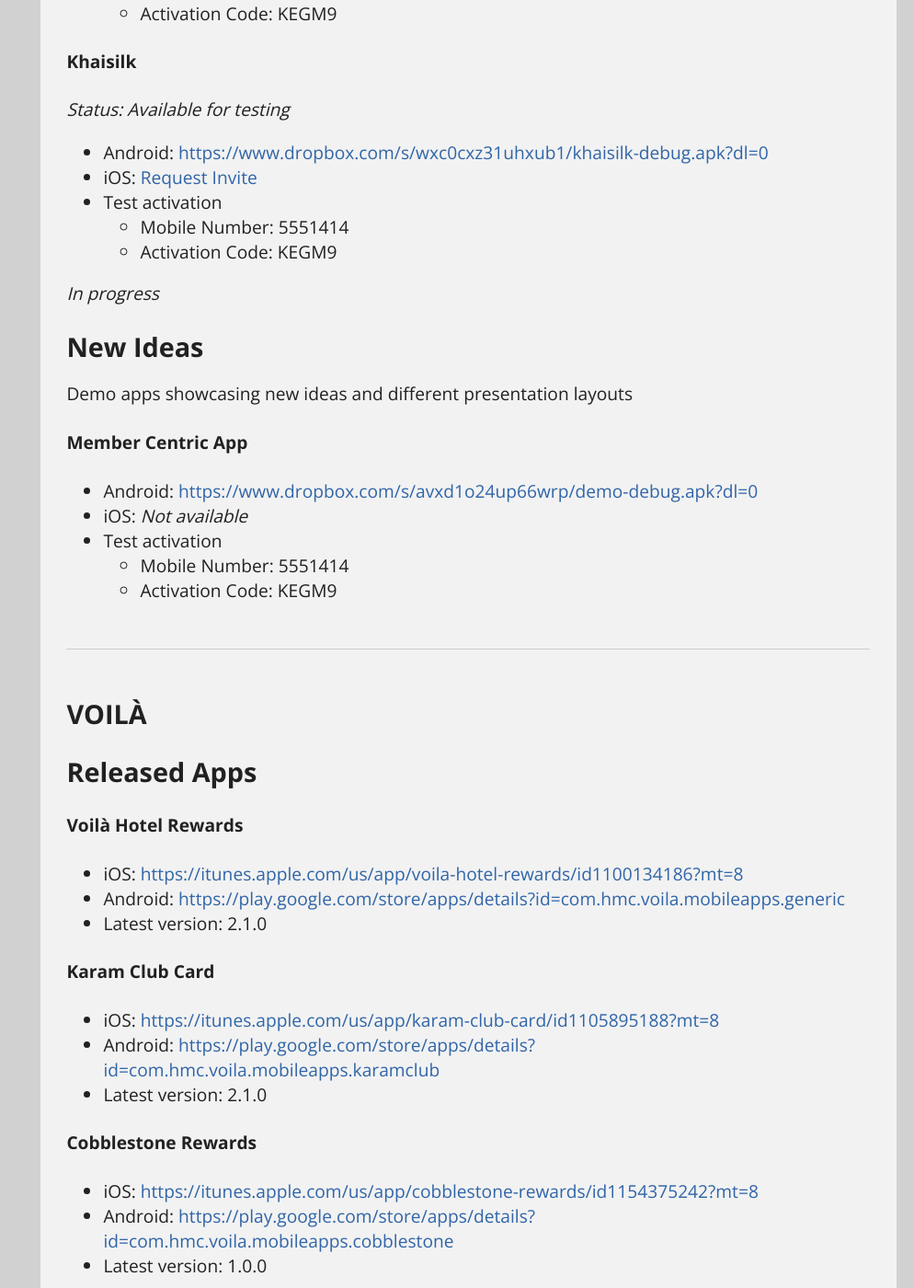
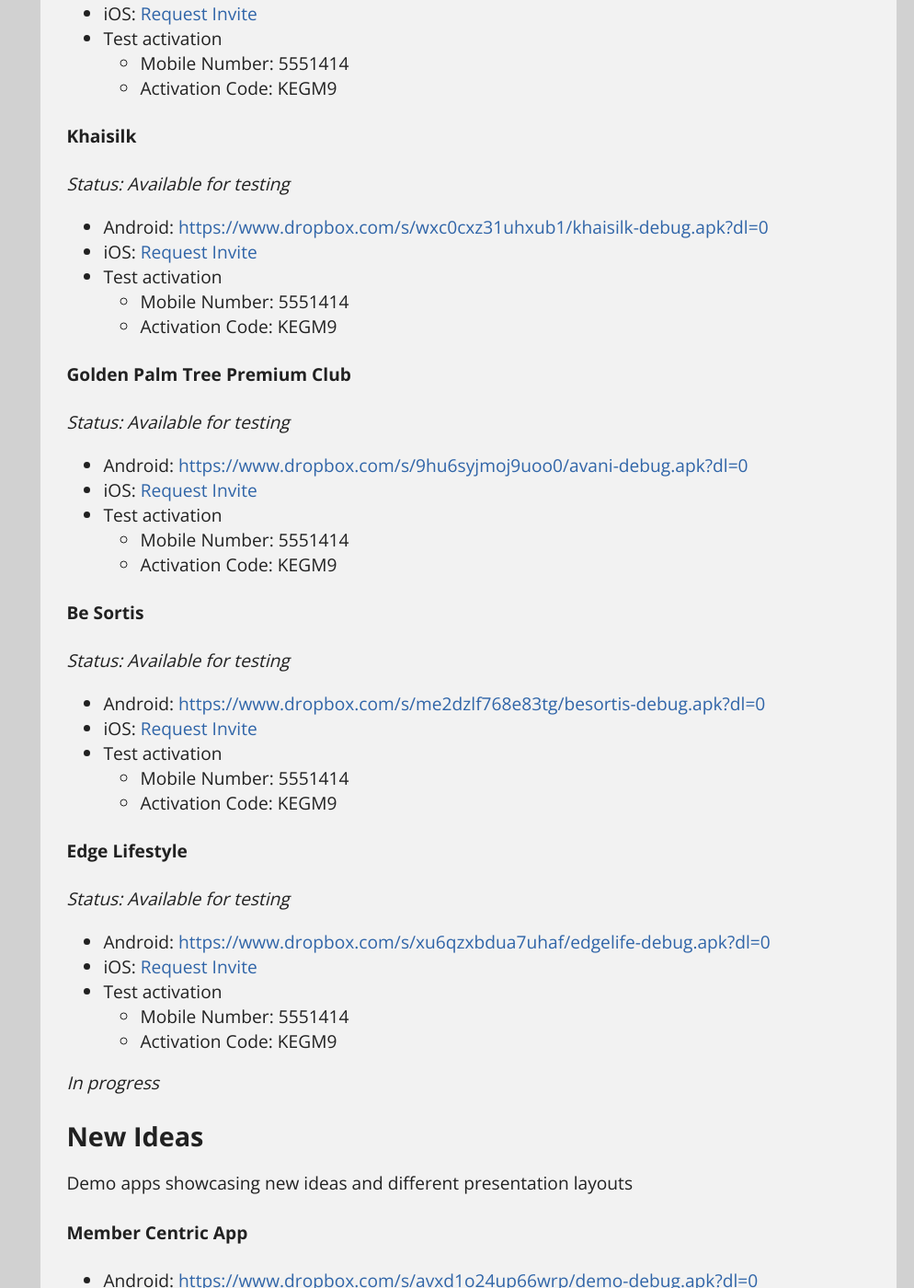
Before and after one commit to hmccode/hmccode.github.io, a Jekyll site: the page built from _posts/2016-07-23-mobile-apps.md, in a window 1280 px wide and 1400 px high, scrolled down 3455 px. Shown: the whole window at 92% size, without its empty margins (286-1280 px from the left). Built offline with Jekyll 4.4.1, drawn with Linux system fonts in a browser that asks for light colours; nearby versions of some CDN libraries; a script that is not in the unit is left out; some of the changed text lies outside the part shown.

Commit message:
Added Avani, Be Sortis, Edge Lifestyle

```diff
--- a/_posts/2016-07-23-mobile-apps.md
+++ b/_posts/2016-07-23-mobile-apps.md
@@ -27,6 +27,9 @@ A list of all Mobile Apps in stores and currently under development. The apps li
     - [One Farrer](#one-farrer)
     - [Oro Verde No Login](#oro-verde-no-login)
     - [Khaisilk](#khaisilk)
+    - [Golden Palm Tree Premium Club](#golden-palm-tree-premium-club)
+    - [Be Sortis](#be-sortis)
+    - [Edge Lifestyle](#edge-lifestyle)
   - [New Ideas](#new-ideas)
     - [Member Centric App](#member-centric-app)
 
@@ -142,6 +145,39 @@ _Status: Available for testing_
   - Activation Code: KEGM9
 
 
+#### Golden Palm Tree Premium Club
+
+_Status: Available for testing_
+
+* Android: <https://www.dropbox.com/s/9hu6syjmoj9uoo0/avani-debug.apk?dl=0>
+* iOS: [Request Invite](mailto:ios@clubhotel.com?subject=Invitation for Avani&body=Please send an invite @)
+* Test activation
+  - Mobile Number: 5551414
+  - Activation Code: KEGM9
+
+
+#### Be Sortis
+
+_Status: Available for testing_
+
+* Android: <https://www.dropbox.com/s/me2dzlf768e83tg/besortis-debug.apk?dl=0>
+* iOS: [Request Invite](mailto:ios@clubhotel.com?subject=Invitation for Be Sortis&body=Please send an invite @)
+* Test activation
+  - Mobile Number: 5551414
+  - Activation Code: KEGM9
+
+
+#### Edge Lifestyle
+
+_Status: Available for testing_
+
+* Android: <https://www.dropbox.com/s/xu6qzxbdua7uhaf/edgelife-debug.apk?dl=0>
+* iOS: [Request Invite](mailto:ios@clubhotel.com?subject=Invitation for Edge Lifestyle&body=Please send an invite @)
+* Test activation
+  - Mobile Number: 5551414
+  - Activation Code: KEGM9
+
+
 _In progress_
 
 ## New Ideas
```
